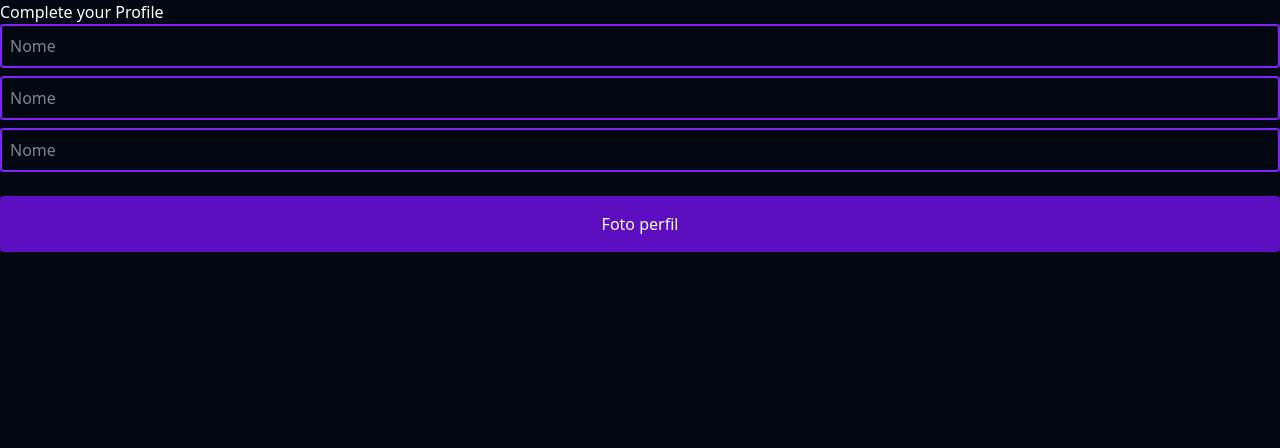
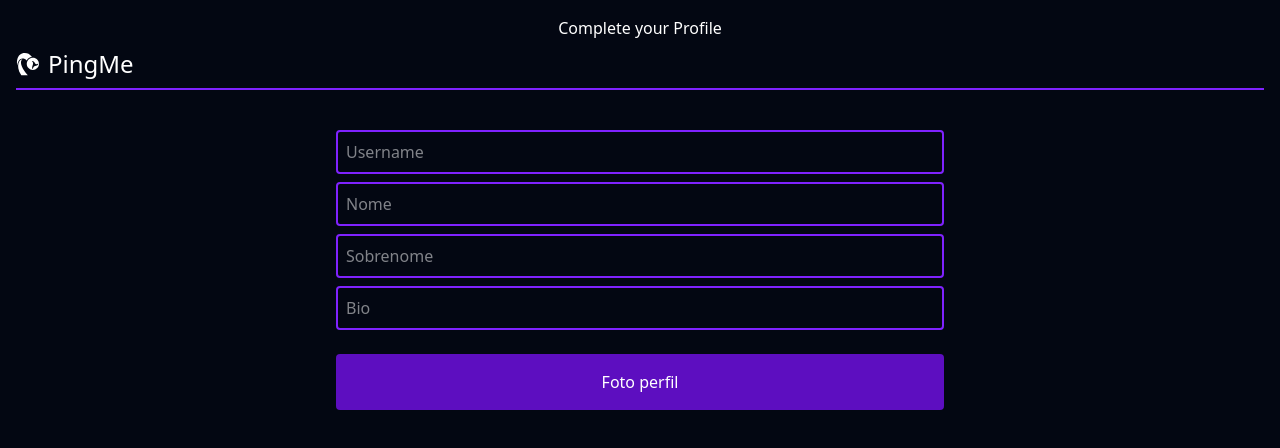
Before and after one commit to Phillipml/pingMe, a Next.js app in the folder frontend/: page /complete-profile in a window 1280 px wide. Shown: the top 448 px of the page. Built offline with nearby package versions, Linux system fonts and the light colour scheme; no server answers.

Commit message:
feat complete profile and register page

```diff
--- a/frontend/app/complete-profile/page.tsx
+++ b/frontend/app/complete-profile/page.tsx
@@ -1,15 +1,21 @@
+import Container from "@/components/layout/Container";
+import Form from "@/components/layout/Form";
 import Button from "@/components/ui/Button";
 import Input from "@/components/ui/Input";
+import { Logo } from "@/components/ui/Logo";
 
 export default function CompleteProfile(){
-    return(<div>
-        <h2>Complete your Profile</h2>
-        <form className="grid">
+    return(<Container>
+
+        <h2 className="text-center">Complete your Profile</h2>
+        <Logo className="text-2xl border-b-2 border-violet-600 pb-2 mb-8 mt-2" />
+        <Form>
+        <Input placeholder="Username"/>
             <Input placeholder="Nome"/>
-            <Input placeholder="Nome"/>
-            <Input placeholder="Nome"/>
+            <Input placeholder="Sobrenome" />
+            <Input placeholder="Bio" />
             <Button>Foto perfil</Button>
-            </form>
-            </div>
+            </Form>
+            </Container>
         )
 }
--- a/frontend/app/login/page.tsx
+++ b/frontend/app/login/page.tsx
@@ -1,5 +1,6 @@
 "use client"
 import Container from "@/components/layout/Container";
+import Form from "@/components/layout/Form";
 import Button from "@/components/ui/Button";
 import Input from "@/components/ui/Input";
 import { Logo } from "@/components/ui/Logo";
@@ -30,7 +31,7 @@ export default function Login() {
        <div className="flex flex-col justify-center items-center fixed top-1/2 left-1/2 -translate-x-1/2 -translate-y-1/2 p-4 w-full lg:w-1/2">
         <Logo className="text-2xl m-auto border-b-2 border-violet-600 pb-2 mb-8 mt-2" />
         <h2 className="mb-8 text-center">Login</h2>
-        <form onSubmit={handleSubmit} className="flex flex-col items-center w-full">
+        <Form onSubmit={handleSubmit}>
           {error && ( <div>{error}</div> )}
         <Input
           type="text"
@@ -49,7 +50,7 @@ export default function Login() {
           placeholder="Senha"
         />
         <Button type="submit" className="w-5/6 lg:w-1/2" disabled={isLoading}>Entrar</Button>
-        </form>
+        </Form>
       </div>
     </Container>
   );
--- a/frontend/app/page.tsx
+++ b/frontend/app/page.tsx
@@ -1,6 +1,7 @@
 //import { cookies } from "next/headers";
 //import { redirect } from "next/navigation";
 import CompleteProfile from "./complete-profile/page";
+import Register from "./register/page";
 
 export default async function Home() {
   // const cookieStore = await cookies()
@@ -11,5 +12,5 @@ export default async function Home() {
   // } else {
   //   redirect("/feed")
   // }
-  return (<CompleteProfile/>)
+  return (<Register/>)
 }
--- /dev/null
+++ b/frontend/app/register/page.tsx
@@ -0,0 +1,6 @@
+
+export default function Register() {
+  return (
+    <div>Register</div>
+  )
+}
--- /dev/null
+++ b/frontend/components/layout/Form.tsx
@@ -0,0 +1,16 @@
+import React, { ReactNode, FormHTMLAttributes } from "react";
+
+interface FormProps extends FormHTMLAttributes<HTMLFormElement> {
+  children: ReactNode;
+  className?: string
+}
+
+function Form({ children,className, ...props }: FormProps) {
+  return (
+    <form className={`flex flex-col w-1/2 m-auto p-2 ${className}`} {...props}>
+      {children}
+    </form>
+  );
+}
+
+export default Form;
```
